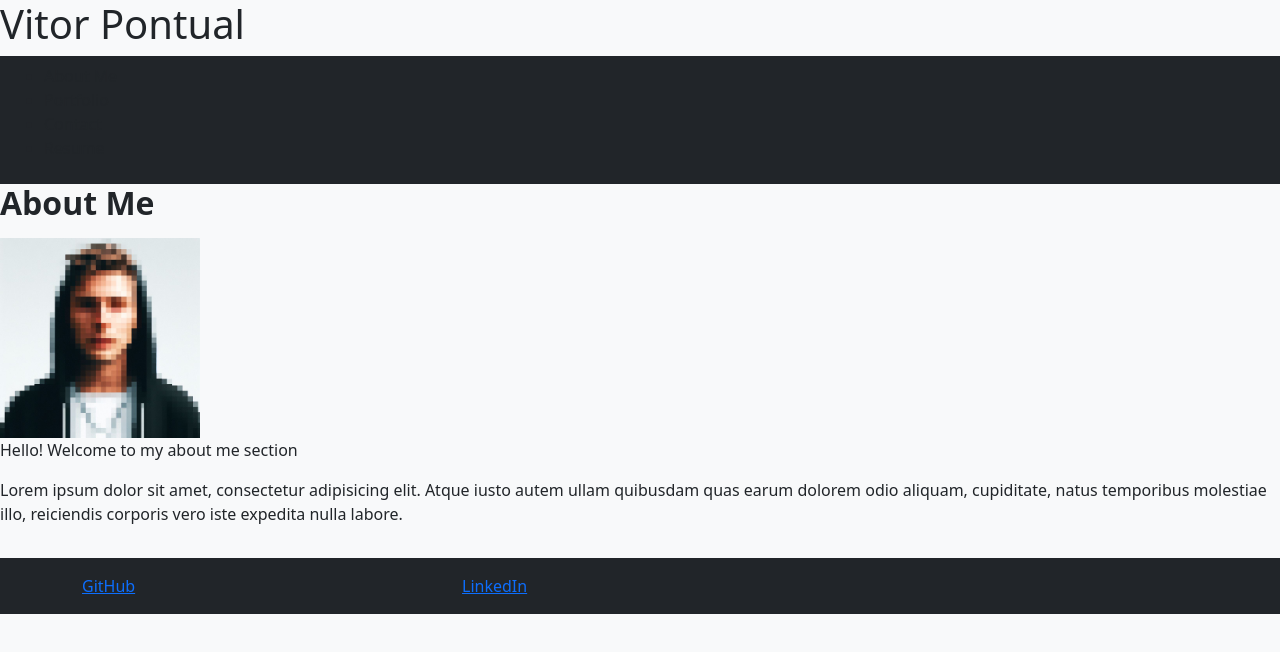
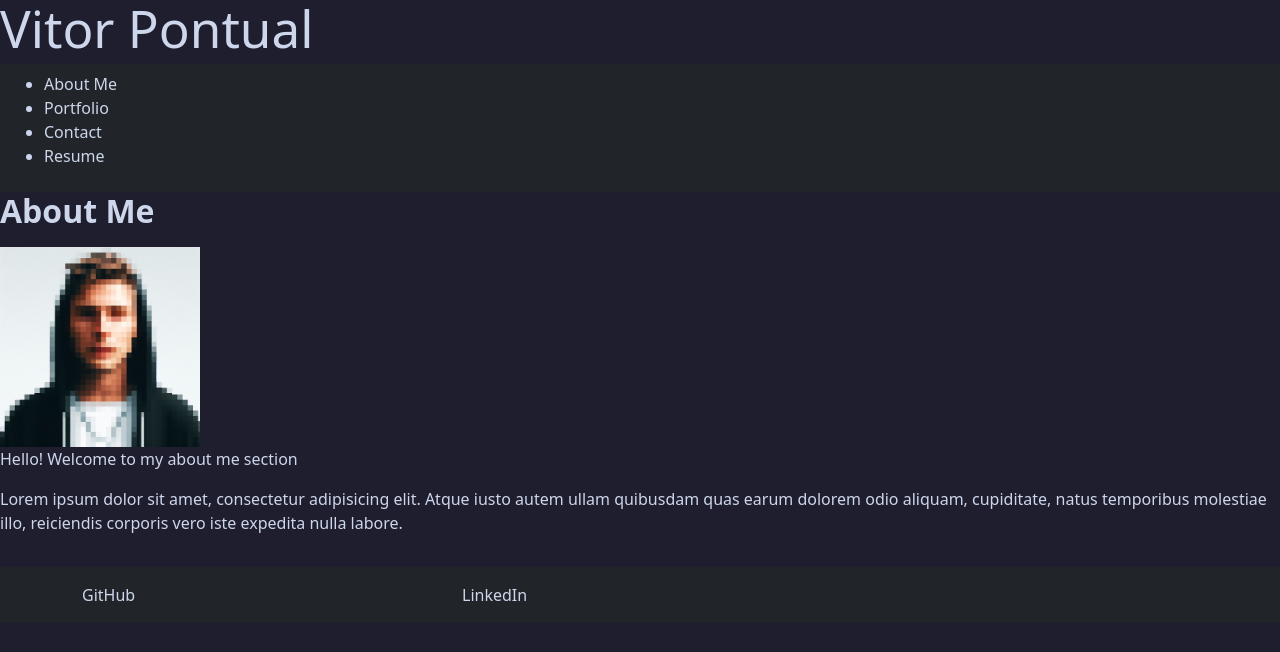
Before and after one commit to vpontual/react-portfolio, a React (Vite) app in the folder client/: page / in a window 1280 px wide. Shown: the top 652 px of the page. Built offline with nearby package versions, Linux system fonts and the light colour scheme.

Commit message:
changed background and text colors

```diff
--- a/client/src/App.css
+++ b/client/src/App.css
@@ -1,11 +1,13 @@
 /* Background styles to the body */
 body {
-  background-color: #f8f9fa;
+  background-color: #1e1e2e;
+  color: #cdd6eb;
 }
 
 /* Add spacing between sections */
 section {
   margin-bottom: 2rem;
+  color: #cdd6eb;
 }
 
 /* Section headings */
@@ -13,4 +15,5 @@ section h2 {
   font-size: 2rem;
   font-weight: bold;
   margin-bottom: 1rem;
+  color: #cdd6eb;
 }
--- a/client/src/components/Navigation.jsx
+++ b/client/src/components/Navigation.jsx
@@ -2,7 +2,7 @@ const Navigation = ({ currentSection, handleNavClick }) => {
   const navTitles = ["About Me", "Portfolio", "Contact", "Resume"];
 
   return (
-    <nav className="navbar navbar-expand-lg navbar-dark bg-dark">
+    <nav className="navbar navbar-expand-lg bg-dark">
       <div className="container-fluid">
         <button
           className="navbar-toggler"
--- a/client/src/index.css
+++ b/client/src/index.css
@@ -1,13 +1,4 @@
-/* :root {
-  font-family: Inter, system-ui, Avenir, Helvetica, Arial, sans-serif;
-  line-height: 1.5;
-  font-weight: 400;
-
-  color-scheme: light dark;
-  color: rgba(255, 255, 255, 0.87);
-
-  font-synthesis: none;
-  text-rendering: optimizeLegibility;
+:root {
   -webkit-font-smoothing: antialiased;
   -moz-osx-font-smoothing: grayscale;
   -webkit-text-size-adjust: 100%;
@@ -15,11 +6,11 @@
 
 a {
   font-weight: 500;
-  color: #646cff;
+  color: #cdd6eb;
   text-decoration: inherit;
 }
 a:hover {
-  color: #535bf2;
+  color: #cdd6eb;
 }
 
 h1 {
@@ -34,7 +25,7 @@ button {
   font-size: 1em;
   font-weight: 500;
   font-family: inherit;
-  background-color: #1a1a1a;
+  background-color: #1e1e2e;
   cursor: pointer;
   transition: border-color 0.25s;
 }
@@ -48,13 +39,13 @@ button:focus-visible {
 
 @media (prefers-color-scheme: light) {
   :root {
-    color: #213547;
-    background-color: #ffffff;
+    color: #cdd6eb;
+    background-color: #1e1e2e;
   }
   a:hover {
-    color: #747bff;
+    color: #cdd6eb;
   }
   button {
-    background-color: #f9f9f9;
+    background-color: #1e1e2e;
   }
-} */
+}
```
Also changed, not shown: 1 other file (tests, documents, lock files or other folders).
